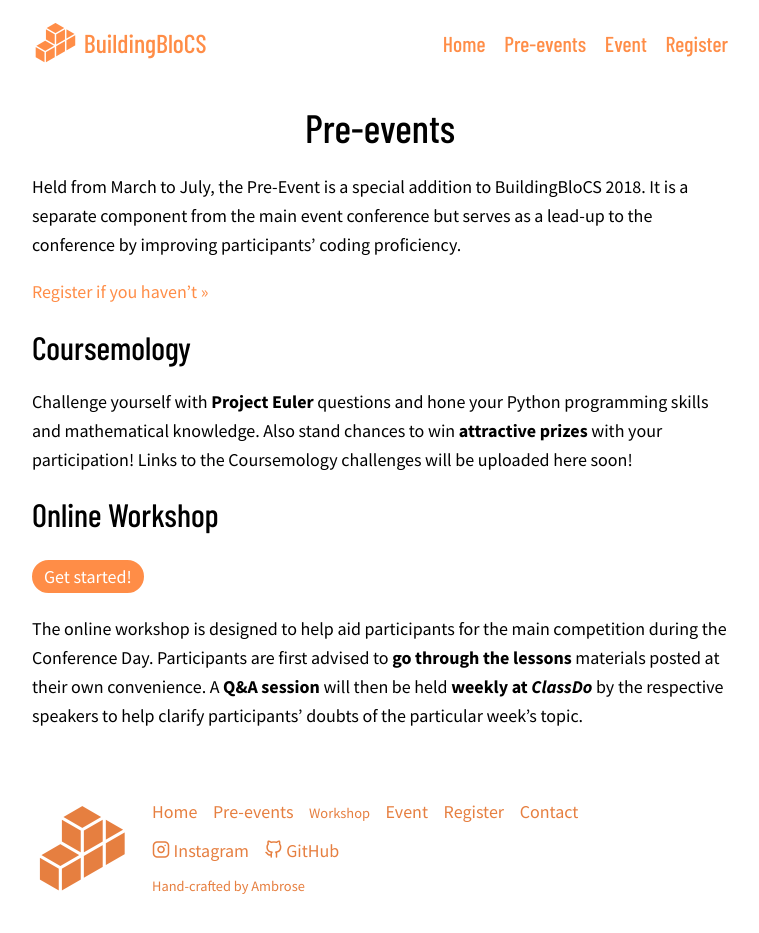
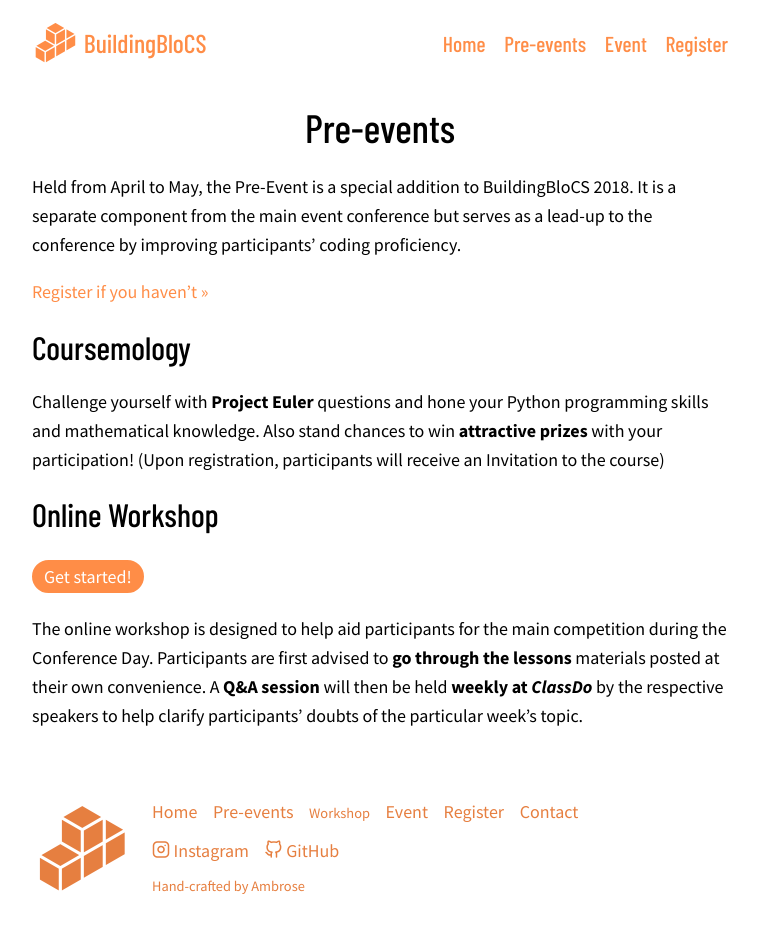
Before and after one commit to buildingblocs/2018, a Jekyll site: the page built from pre-event/index.md, in a window 1280 px wide and 948 px high. Shown: the top 933 px of the window, without its empty margins (260-1019 px from the left). Built offline with Jekyll 4.4.1, drawn with Linux system fonts in a browser that asks for light colours; some web fonts are replaced; our own code applies the rules of GitHub Pages for plain Markdown files.

Commit message:
Update index.md

```diff
--- a/pre-event/index.md
+++ b/pre-event/index.md
@@ -4,13 +4,13 @@ layout: default
 
 # Pre-events
 
-Held from March to July, the Pre-Event is a special addition to BuildingBloCS 2018. It is a separate component from the main event conference but serves as a lead-up to the conference by improving participants' coding proficiency.
+Held from April to May, the Pre-Event is a special addition to BuildingBloCS 2018. It is a separate component from the main event conference but serves as a lead-up to the conference by improving participants' coding proficiency.
 
 [Register if you haven't &raquo;]({{ site.baseurl }}/register#pre-events)
 
 ## Coursemology
 
-Challenge yourself with **Project Euler** questions and hone your Python programming skills and mathematical knowledge. Also stand chances to win **attractive prizes** with your participation! Links to the Coursemology challenges will be uploaded here soon!
+Challenge yourself with **Project Euler** questions and hone your Python programming skills and mathematical knowledge. Also stand chances to win **attractive prizes** with your participation! (Upon registration, participants will receive an Invitation to the course)
 
 ## Online Workshop
 
```
